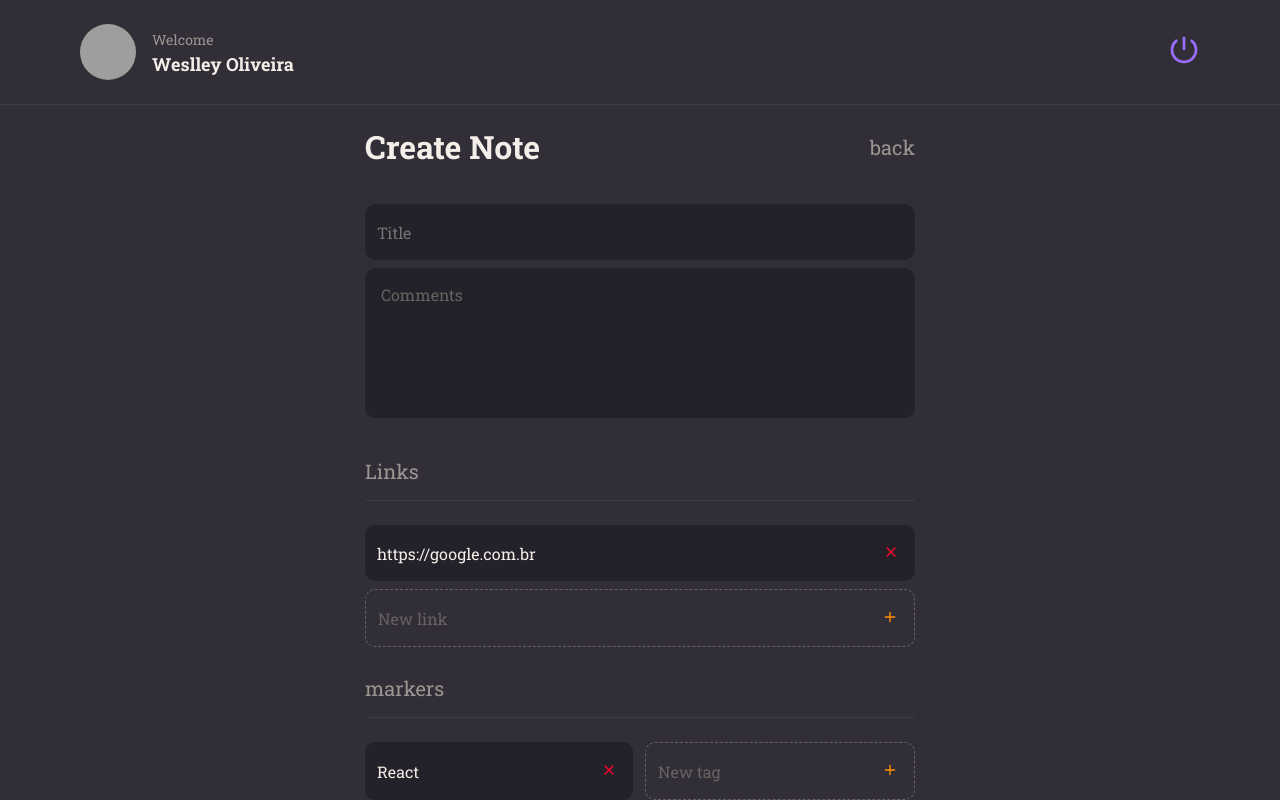
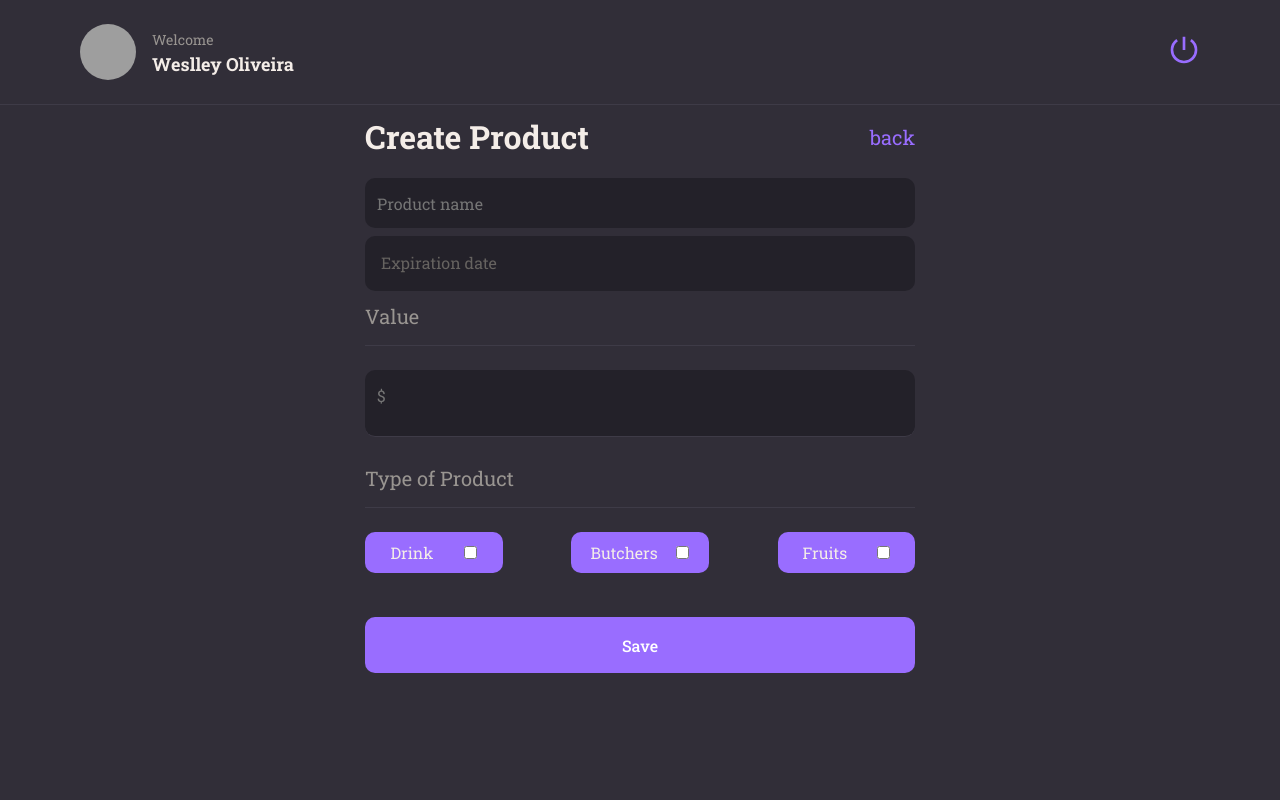
Before and after one commit to weslleyolli/Project_Web_Rest_Frontend, a React (Vite) app: page /new in a window 1280 px wide. Built offline with nearby package versions, Linux system fonts and the light colour scheme; grey boxes are pictures that could not be loaded.

Commit message:
page of create products

```diff
--- a/package.json
+++ b/package.json
@@ -21,6 +21,7 @@
     "@types/react": "^18.2.15",
     "@types/react-dom": "^18.2.7",
     "@vitejs/plugin-react": "^4.0.3",
+    "autoprefixer": "^10.4.16",
     "eslint": "^8.45.0",
     "eslint-plugin-react": "^7.32.2",
     "eslint-plugin-react-hooks": "^4.6.0",
--- a/src/components/Input/styles.js
+++ b/src/components/Input/styles.js
@@ -12,7 +12,7 @@ export const Container = styled.div`
     border-radius: 10px;
 
     > input {
-        height: 56px;
+        height: 50px;
         width: 100%;
 
         padding: 12px;
--- a/src/components/Note/index.jsx
+++ b/src/components/Note/index.jsx
@@ -2,7 +2,6 @@
 
 
 import { Container, ImageProduct } from './styles'
-import { Tag } from '../Tag'
 import { FiMinus, FiPlus, FiShoppingCart } from 'react-icons/fi'
 import { useState } from 'react'
 
--- a/src/components/Note/styles.js
+++ b/src/components/Note/styles.js
@@ -22,11 +22,10 @@ export const Container = styled.button`
     margin-bottom: 10px;
 
     >h1 {
-        flex: 1;
         font-weight: 700;
         font-size: 20px;
         color: ${({ theme }) => theme.COLORS.WHITE};
-        margin-bottom: 10px;
+
     }
 
     > p {
--- a/src/components/NoteItem/index.jsx
+++ /dev/null
@@ -1,25 +0,0 @@
-import { FiPlus, FiX} from "react-icons/fi"
-import { Container } from './styles'
-
-// eslint-disable-next-line react/prop-types
-export function NoteItem({ isNew, value, onClick, ...rest }) {
-    return (
-        <Container isNew={isNew}>
-            <input
-                type="text"
-                value={value}
-                readOnly={!isNew}
-                {...rest}
-            />
-
-            <button
-                type="button"
-                onClick={onClick}
-                className={isNew ? 'button-add' : 'button-delete'}
-            >
-                {isNew ? <FiPlus /> : <FiX />}
-            </button>
-
-        </Container>
-    )
-}
--- a/src/components/NoteItem/styles.js
+++ /dev/null
@@ -1,45 +0,0 @@
-import styled from "styled-components";
-
-export const Container = styled.div `
-    display: flex;
-    align-items: center;
-
-    background-color:${({ theme, isNew }) => isNew ? "transparent" : theme.COLORS.BACKGROUND_900} ;
-    color: ${({ theme }) => theme.COLORS.GRAY_300};
-
-    border: ${({ theme, isNew }) => isNew ? `1px dashed ${theme.COLORS.GRAY_300}`: 'none'};
-
-    margin-bottom: 8px;
-    border-radius: 10px;
-    padding-right: 16px;
-
-    > button {
-        border: none;
-        background: none;
-
-    }
-
-    .button-delete {
-        color: ${({ theme }) => theme.COLORS.RED};
-    }
-
-    .button-add {
-        color: ${({ theme }) => theme.COLORS.ORANGE};
-    }
-
-    > input {
-        height: 56px;
-        width: 100%;
-
-        padding: 12px;
-
-        color: ${({ theme }) => theme.COLORS.WHITE};
-        background: transparent;
-
-        border: none;
-
-        &::placeholder {
-            color: ${({ theme }) => theme.COLORS.GRAY_300}
-        }
-    }
-`
--- a/src/components/Textarea/styles.js
+++ b/src/components/Textarea/styles.js
@@ -2,7 +2,7 @@ import styled from "styled-components";
 
 export const Container = styled.textarea`
     width: 100%;
-    height: 150px;
+    height: 55px;
 
     background-color: ${({ theme }) => theme.COLORS.BACKGROUND_900};
     color: ${({ theme }) => theme.COLORS.WHITE};
@@ -13,6 +13,7 @@ export const Container = styled.textarea`
     margin-bottom: 8px;
     border-radius: 10px;
     padding: 16px;
+    overflow-y: hidden;
 
     &::placeholder {
         color: ${({ theme }) => theme.COLORS.GRAY_300};
--- a/src/main.jsx
+++ b/src/main.jsx
@@ -2,6 +2,7 @@ import React from 'react'
 import ReactDOM from 'react-dom/client'
 import { ThemeProvider } from 'styled-components'
 import  GlobalStyles  from './styles/global'
+
 
 import theme from './styles/theme.js'
 
--- a/src/pages/Home/index.jsx
+++ b/src/pages/Home/index.jsx
@@ -22,7 +22,7 @@ export function Home() {
                     <ButtonText title="All Itens" isActive={true} />
                 </li>
                 <li>
-                    <ButtonText title="Drinks" />
+                    <ButtonText title="Promotions" />
                 </li>
                 <li>
                     <ButtonText title="Butchers" />
@@ -30,11 +30,14 @@ export function Home() {
                 <li>
                     <ButtonText title="Fruits" />
                 </li>
+                <li>
+                    <ButtonText title="Drinks" />
+                </li>
 
             </Menu>
 
             <Search>
-                <Input placeholder="Search for title" icon={FiSearch} />
+                <Input className="p-10" placeholder="Search for title" icon={FiSearch} />
             </Search>
 
             <Content>
@@ -42,43 +45,43 @@ export function Home() {
                     <ContainerProducts>
                         <Note data={{
                             title: 'Coffee',
-                            description: 'Traditional coffee made with hot water and ground beans',
+                            description: 'Expiration date: 25/11/2023',
                             price: "$ 4",
                         }}
                         />
                         <Note data={{
                             title: 'Coffee',
-                            description: 'Traditional coffee made with hot water and ground beans',
+                            description: 'Expiration date: 25/11/2023',
                             price: "$ 4",
                         }}
                         />
                         <Note data={{
                             title: 'Coffee',
-                            description: 'Traditional coffee made with hot water and ground beans',
+                            description: 'Expiration date: 25/11/2023',
                             price: "$ 4",
                         }}
                         />
                         <Note data={{
                             title: 'Coffee',
-                            description: 'Traditional coffee made with hot water and ground beans',
+                            description: 'Expiration date: 25/11/2023',
                             price: "$ 4",
                         }}
                         />
                         <Note data={{
                             title: 'Coffee',
-                            description: 'Traditional coffee made with hot water and ground beans',
+                            description: 'Expiration date: 25/11/2023',
                             price: "$ 4",
                         }}
                         />
                         <Note data={{
                             title: 'Coffee',
-                            description: 'Traditional coffee made with hot water and ground beans',
+                            description: 'Expiration date: 25/11/2023',
                             price: "$ 4",
                         }}
                         />
                         <Note data={{
                             title: 'Coffee',
-                            description: 'Traditional coffee made with hot water and ground beans',
+                            description: 'Expiration date: 25/11/2023',
                             price: "$ 4",
                         }}
                         />
@@ -88,7 +91,7 @@ export function Home() {
 
             <NewNote to='/new'>
                 <FiPlus />
-                Create Note
+                Create products
             </NewNote>
         </Container>
     )
--- a/src/pages/New/index.jsx
+++ b/src/pages/New/index.jsx
@@ -4,7 +4,7 @@ import { Button } from '../../components/Button'
 import { Header } from '../../components/Header'
 import { Input } from '../../components/Input'
 import { Textarea } from '../../components/Textarea'
-import { NoteItem } from '../../components/NoteItem'
+
 import { Section } from '../../components/Section'
 
 
@@ -19,22 +19,33 @@ export function New() {
             <main>
                 <Form>
                     <header>
-                        <h1>Create Note</h1>
+                        <h1>Create Product</h1>
                         <Link to="/">back</Link>
                     </header>
 
-                    <Input placeholder="Title" />
-                    <Textarea placeholder="Comments" />
+                    <Input placeholder="Product name" />
+                    <Textarea placeholder="Expiration date" />
 
-                    <Section title="Links">
-                        <NoteItem value="https://google.com.br" />
-                        <NoteItem isNew placeholder="New link" />
-                    </Section>
+                    <div >
+                        <h2>Value</h2>
+                        <div></div>
+                        <Input placeholder="$" />
+                    </div>
 
-                    <Section title="markers">
-                        <div className='tags'>
-                            <NoteItem value="React"/>
-                            <NoteItem isNew placeholder="New tag"/>
+                    <Section title="Type of Product">
+                        <div>
+                            <article className='tags'>
+                                <label htmlFor="drink">Drink</label>
+                                <input type="checkbox" name="drink" />
+                            </article>
+                            <article className='tags'>
+                                <label htmlFor="drink">Butchers</label>
+                                <input type="checkbox" name="drink" />
+                            </article>
+                            <article className='tags'>
+                                <label htmlFor="drink">Fruits</label>
+                                <input type="checkbox" name="drink" />
+                            </article>
                         </div>
                     </Section>
 
--- a/src/pages/New/styles.js
+++ b/src/pages/New/styles.js
@@ -15,28 +15,61 @@ export const Container = styled.div`
         overflow-y: auto;
     }
 
-    .tags {
-        display: flex;
-        justify-content: space-between;
-        flex-wrap: wrap;
-    }
-
 `
 
 export const Form = styled.form`
     max-width: 550px;
-    margin: 20px auto;
+    margin: 10px auto;
 
     > header {
         display: flex;
         align-items: center;
         justify-content: space-between;
 
-        margin-bottom: 36px;
+        margin-bottom: 20px;
 
         a {
             font-size: 20px;
-            color: ${({ theme }) => theme.COLORS.GRAY_100};
+            color: ${({ theme }) => theme.COLORS.PURPLE};
+        }
+
+
+    }
+
+    > div {
+        color: ${({ theme }) => theme.COLORS.GRAY_100};
+
+        h2 {
+            font-weight: 300;
+            font-size: 20px;
+        }
+        div{
+            border-bottom: 1px solid ${({ theme }) => theme.COLORS.BACKGROUND_700} ;
+            padding-bottom: 16px;
+            margin-bottom: 24px;
         }
     }
+
+    > section {
+        display: flex;
+        flex-direction: column;
+
+        > div {
+            width: 100%;
+            display: flex;
+            flex-direction: row;
+            justify-content: space-between;
+            article {
+                background-color: ${({ theme }) => theme.COLORS.PURPLE};
+                padding: 10px;
+                border-radius: 10px;
+                width: 25%;
+                display: flex;
+                align-items: center;
+                justify-content: space-around;
+            }
+
+        }
+
+    }
 `
--- a/src/styles/global.js
+++ b/src/styles/global.js
@@ -1,6 +1,8 @@
 import { createGlobalStyle } from "styled-components";
 
+
 export default createGlobalStyle`
+
     *{
         margin: 0;
         padding: 0;
```
Also changed, not shown: 1 other file (tests, documents, lock files or other folders).
